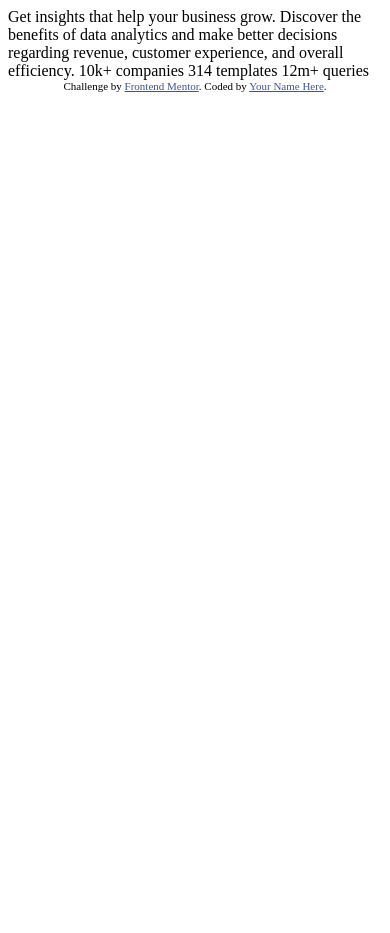
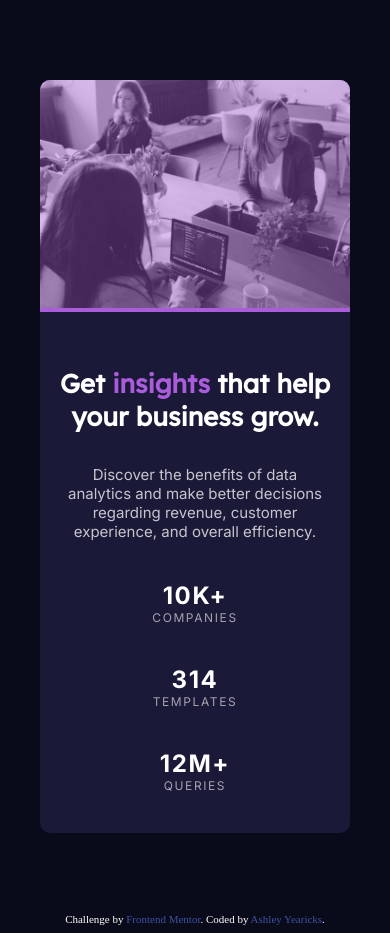
Before and after one commit to ayearicks/stats-preview-card-component-main, a plain HTML site: page index.html in a window 390 px wide. Before the commit the page ends 844 px from the top, so only its background shows below. Drawn offline with Linux system fonts and the light colour scheme.

Commit message:
mobile styles complete

```diff
--- a/index.html
+++ b/index.html
@@ -4,30 +4,42 @@
   <meta charset="UTF-8">
   <meta name="viewport" content="width=device-width, initial-scale=1.0"> <!-- displays site properly based on user's device -->
 
+  <!-- Favicon -->
   <link rel="icon" type="image/png" sizes="32x32" href="./images/favicon-32x32.png">
-
+  <!-- Google Fonts -->
+  <link href="https://fonts.googleapis.com/css2?family=Inter:wght@400;700&family=Lexend+Deca&display=swap" rel="stylesheet">
+  <!-- Custom Styles -->
+  <link rel="stylesheet" href="style.css">
   <title>Frontend Mentor | Stats preview card component</title>
-
-  <!-- Feel free to remove these styles or customise in your own stylesheet 👍 -->
-  <style>
-    .attribution { font-size: 11px; text-align: center; }
-    .attribution a { color: hsl(228, 45%, 44%); }
-  </style>
 </head>
 <body>
 
-  Get insights that help your business grow.
+  <main>
+    <section class="header-img">
+      <img src="./images/image-header-mobile.jpg" class="mobile-img" alt="group of business women with laptop">
+      <img src="./images/image-header-desktop.jpg" class="desktop-img" alt="group of business women with laptop">
+    </section>
+    <section class="card">
+      <h1 id="heading">
+        Get <span>insights</span> that help your business grow.
+      </h1>
 
-  Discover the benefits of data analytics and make better decisions regarding revenue, customer
-  experience, and overall efficiency.
+      <p id="desc">
+        Discover the benefits of data analytics and make better decisions regarding revenue, customer
+        experience, and overall efficiency.
+      </p>
 
-  10k+ companies
-  314 templates
-  12m+ queries
+      <section id="stats-display">
+        <p class="stats"><span>10k+</span><br> companies</p>
+        <p class="stats"><span>314</span><br> templates</p>
+        <p class="stats"><span>12m+</span><br> queries</p>
+      </section>
+    </section>
+  </main>
 
   <div class="attribution">
     Challenge by <a href="https://www.frontendmentor.io?ref=challenge" target="_blank">Frontend Mentor</a>.
-    Coded by <a href="#">Your Name Here</a>.
+    Coded by <a href="http://yearicks.dev">Ashley Yearicks</a>.
   </div>
 </body>
 </html>
--- /dev/null
+++ b/style.scss
@@ -0,0 +1,141 @@
+/* Global Styles */
+:root {
+    /* Primary */
+    --VeryDarkBlue: hsl(233, 47%, 7%);
+    --DarkBlue: hsl(244, 38%, 16%);
+    --SoftViolet: hsl(277, 64%, 61%);
+    /* Neutral */
+    --White: #fff;
+    --WhitePara: hsla(0, 0%, 100%, 0.75);
+    --WhiteHead: hsla(0, 0%, 100%, 0.6);
+    /* Fonts */
+    --Inter: 'Inter', sans-serif;
+    --Lex: 'Lexend Deca', sans-serif;
+}
+
+body {
+    background-color: var(--VeryDarkBlue);
+    font-size: 15px;
+}
+
+main {
+    background-color: var(--DarkBlue);
+    display: flex;
+    flex-direction: column;
+    justify-content: center;
+    align-items: center;
+    text-align: center;
+    border-radius: 10px;
+    margin: 5rem 2rem;
+}
+
+.header-img {
+    background-color: var(--SoftViolet);
+    border-top-left-radius: 10px;
+    border-top-right-radius: 10px;
+}
+
+.mobile-img {
+    background-color: var(--SoftViolet);
+    width: 100%;
+    height: 100%;
+    opacity: .6;
+    border-top-left-radius: 10px;
+    border-top-right-radius: 10px;
+
+}
+
+.desktop-img {
+    display: none;
+}
+
+.card {
+    margin-top: 1.5rem;
+}
+
+#heading {
+    color: var(--White);
+    font-family: var(--Lex);
+    font-size: 26px;
+    padding: 10px;
+}
+
+#heading span {
+    color: var(--SoftViolet);
+}
+
+#desc {
+    color: var(--WhitePara);
+    font-family: var(--Inter);
+    padding: 0px 20px;
+    margin-bottom: 2rem;
+}
+
+.stats {
+    color: var(--WhiteHead);
+    font-family: var(--Inter);
+    font-size: 12px;
+    letter-spacing: .1rem;
+    text-transform: uppercase;
+    margin: 2.5rem 0;
+}
+
+.stats span {
+    color: var(--White);
+    font-weight: 700;
+    font-size: 24px;
+}
+
+
+@media (min-width: 1440px) {
+    main {
+        flex-direction: row-reverse;
+        margin: 5rem;
+        text-align: left;
+    }
+
+    .mobile-img {
+        display: none;
+    }
+
+    .header-img {
+        border-bottom-right-radius: 10px;
+
+    }
+
+    .desktop-img {
+        display: block;
+        min-height: 100%;
+        background-color: var(--SoftViolet);
+        opacity: .6;
+        border-top-right-radius: 10px;
+        border-bottom-right-radius: 10px;
+    }
+
+    .card {
+        margin-top: 0;
+    }
+
+    #heading {
+        color: var(--White);
+        font-family: var(--Lex);
+        font-size: 40px;
+        justify-content: center;
+    }
+
+
+}
+.attribution {
+    font-size: 11px;
+    color: var(--White);
+    text-align: center;
+}
+
+.attribution a {
+    color: hsl(228, 45%, 44%);
+    text-decoration: none;
+}
+
+.attribution a:hover {
+    color: var(--SoftViolet);
+}
```
Also changed, not shown: style.css (added), 3 other files.
